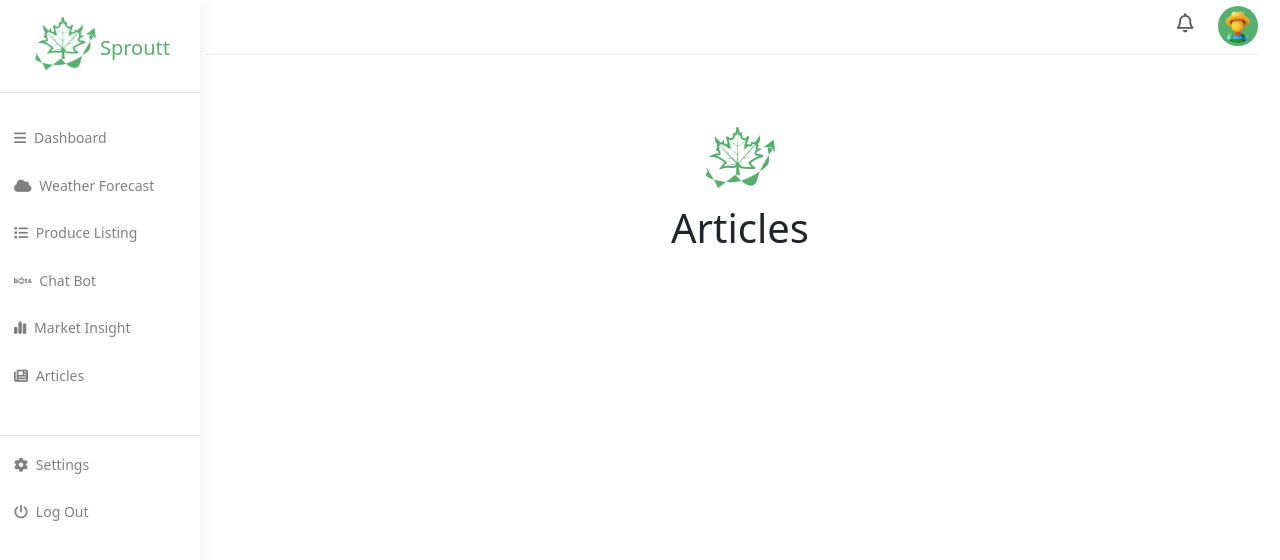
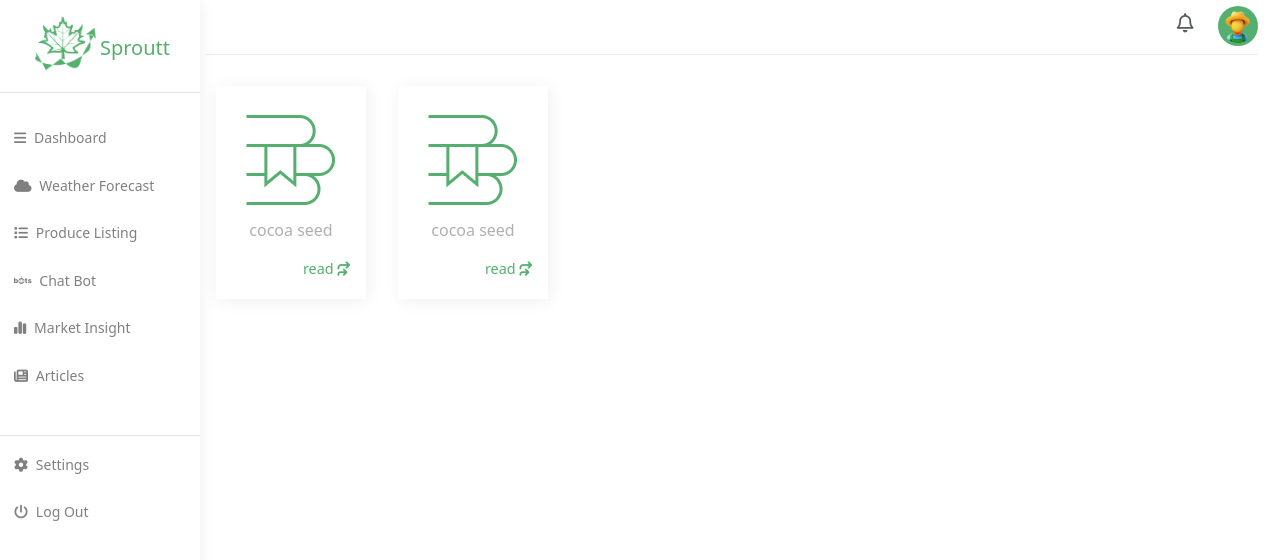
Before and after one commit to mario0070/Farmer-support-265, a React (Vite) app: page /articles in a window 1280 px wide. Shown: the top 560 px of the page. Built offline with nearby package versions, Linux system fonts and the light colour scheme.

Commit message:
Articles

```diff
--- /dev/null
+++ b/public/css/article.css
@@ -0,0 +1,24 @@
+.article{
+
+}
+
+.article .sing_article{
+    box-shadow: .1em .1em 1em rgba(0, 0, 0, 0.068);
+    padding: 1em;
+    width: 150px;
+    margin-bottom: 1em;
+    margin-right: 2em;
+}
+
+.article .sing_article .text-end{
+    color: rgba(85, 175, 110, 1);
+    font-size: .9em;
+}
+
+.article .article_container{
+    flex-wrap: wrap;
+}
+
+.article .sing_article .name{
+    color: rgb(179, 175, 175);
+}
--- a/src/components/sidebar.jsx
+++ b/src/components/sidebar.jsx
@@ -18,22 +18,22 @@ export default function Sidebar() {
             <div className="w-100">
                 <ul className="navbar-nav">
                     <li className="nav-item">
-                        <Link className="nav-link" to="/dashboard"><i class="fa-solid fa-bars"></i> Dashboard</Link>
+                        <Link className="nav-link" to="/dashboard"><i className="fa-solid fa-bars"></i> Dashboard</Link>
                     </li>
                     <li className="nav-item">
-                        <Link className="nav-link" to="/weather"><i class="fa-solid fa-cloud"></i> Weather Forecast</Link>
+                        <Link className="nav-link" to="/weather"><i className="fa-solid fa-cloud"></i> Weather Forecast</Link>
                     </li>
                     <li className="nav-item">
-                        <Link className="nav-link" to="/produce-listing"><i class="fa-solid fa-list"></i> Produce Listing</Link>
+                        <Link className="nav-link" to="/produce-listing"><i className="fa-solid fa-list"></i> Produce Listing</Link>
                     </li>
                     <li className="nav-item">
-                        <Link className="nav-link" to="/chat-bot"><i class="fa-brands fa-bots"></i> Chat Bot</Link>
+                        <Link className="nav-link" to="/chat-bot"><i className="fa-brands fa-bots"></i> Chat Bot</Link>
                     </li>
                     <li className="nav-item">
-                        <Link className="nav-link" to="/market-insight"><i class="fa-solid fa-chart-simple"></i> Market Insight</Link>
+                        <Link className="nav-link" to="/market-insight"><i className="fa-solid fa-chart-simple"></i> Market Insight</Link>
                     </li>
                     <li className="nav-item">
-                        <Link className="nav-link" to="/articles"><i class="fa-solid fa-newspaper"></i> Articles</Link>
+                        <Link className="nav-link" to="/articles"><i className="fa-solid fa-newspaper"></i> Articles</Link>
                     </li>
                 </ul>
             </div>
@@ -43,10 +43,10 @@ export default function Sidebar() {
             <div className="w-100">
                 <ul className="navbar-nav">
                     <li className="nav-item">
-                        <Link className="nav-link"><i class="fa-solid fa-gear"></i> Settings</Link>
+                        <Link className="nav-link"><i className="fa-solid fa-gear"></i> Settings</Link>
                     </li>
                     <li className="nav-item">
-                        <Link className="nav-link" ><i class="fa-solid fa-power-off"></i> Log Out</Link>
+                        <Link className="nav-link" ><i className="fa-solid fa-power-off"></i> Log Out</Link>
                     </li>
                 </ul>
             </div>
--- a/src/pages/articles.jsx
+++ b/src/pages/articles.jsx
@@ -1,8 +1,10 @@
-import React from 'react'
+import React, { useEffect, useRef } from 'react'
 import Sidebar from '../components/sidebar'
 import "/public/css/home.css"
+import "/public/css/article.css"
 import farmer from "/img/farmer.png"
 import logo from "/img/greenlogo.png"
+import book from "/img/book.png"
 
 export default function Articles() {
   return (
@@ -21,9 +23,23 @@ export default function Articles() {
 
 
 
-        <div className="content text-center mt-5">
-            <img src={logo} alt="" />
-            <h1>Articles</h1>
+        <div className="content article mt-2">
+          <div className="article_container d-flex">
+
+            <div className="sing_article">
+              <img src={book} alt="" />
+              <p className="name text-center">cocoa seed</p>
+              <p className="text-end mb-1 mt-2">read <i class="fa-solid fa-arrows-turn-right"></i></p>
+            </div>
+
+            <div className="sing_article">
+              <img src={book} alt="" />
+              <p className="name text-center">cocoa seed</p>
+              <p className="text-end mb-1 mt-2">read <i class="fa-solid fa-arrows-turn-right"></i></p>
+            </div>
+
+
+          </div>
         </div>
     </div>
   )
--- a/src/pages/personal-produce.jsx
+++ b/src/pages/personal-produce.jsx
@@ -37,7 +37,7 @@ export default function Person_produce() {
 
                   { !show &&
                     <div onClick={showForm} className="produce text-center add_produce">
-                        <i class="fa-solid fa-plus"></i>
+                        <i className="fa-solid fa-plus"></i>
                     </div>
                   }
 
```
Also changed, not shown: public/img/book.png (added).
